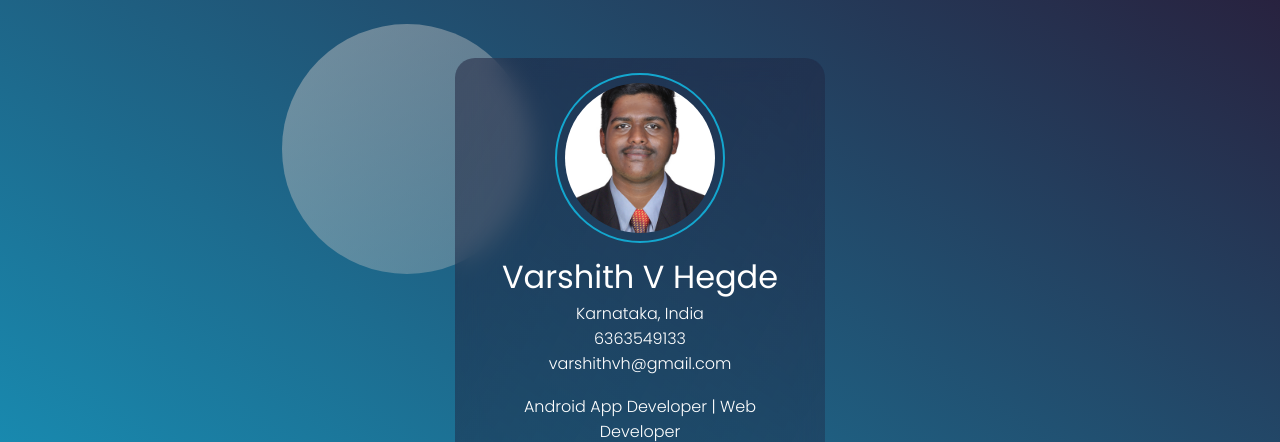
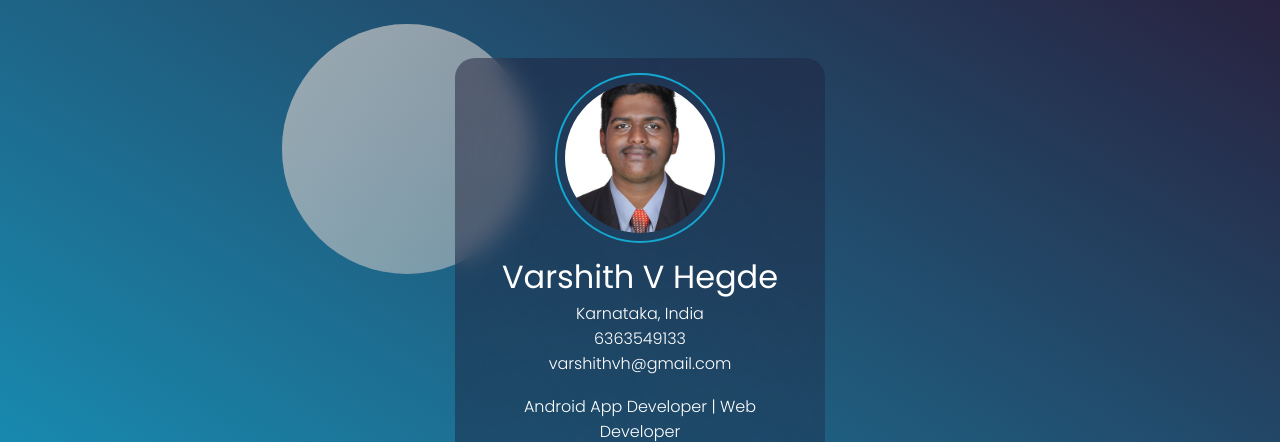
Before and after one commit to Varshithvhegde/profilecard, a plain HTML site: page index.html in a window 1280 px wide. Shown: the top 442 px of the page. Drawn offline with Linux system fonts and the light colour scheme.

Commit message:
Revoke commit

```diff
--- a/index.html
+++ b/index.html
@@ -66,6 +66,8 @@
     </section>
     <div class="circle1"></div>
     <div class="circle2"></div>
+    <div class="circle2"></div>
+
   </div>
 </body>
 <script type="text/javascript" src="./vanilla-tilt.js"></script>
```
